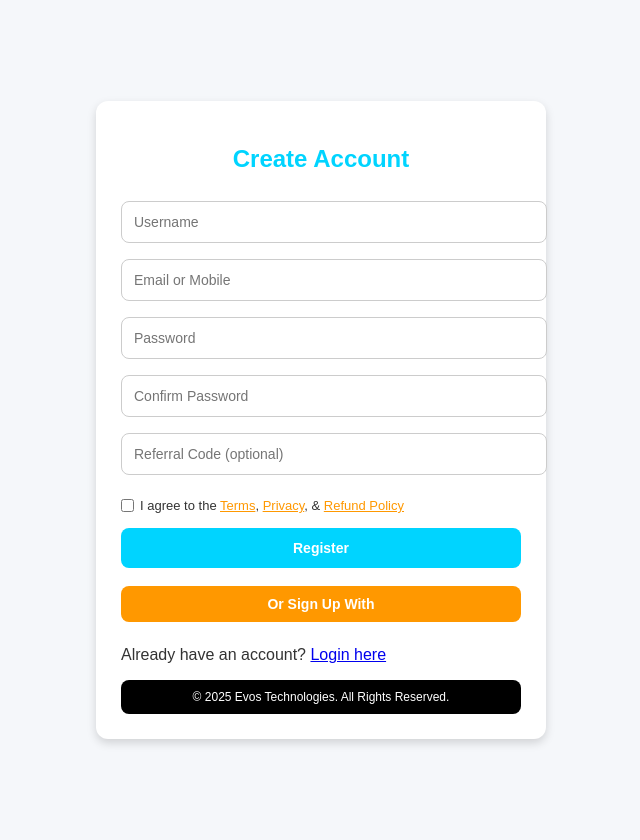
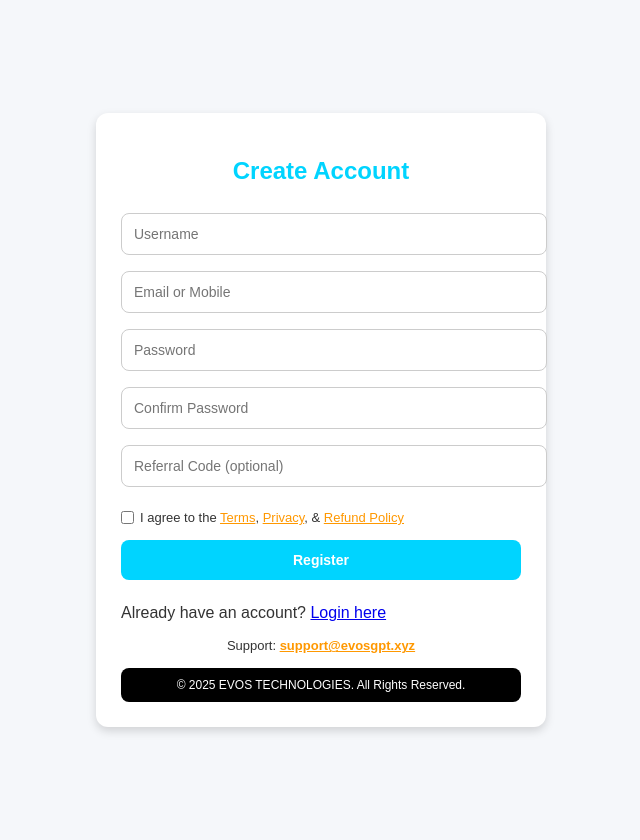
Before and after one commit to CalamitousLightning/evosgpt, a Flask app: page /register in a window 1280 px wide. Shown: the whole page, without its empty margins (319-959 px from the left). Run offline with Flask 3, Linux system fonts and the light colour scheme; some libraries are stand-ins or nearby versions.

Commit message:
Update register.html

```diff
--- a/templates/register.html
+++ b/templates/register.html
@@ -81,19 +81,6 @@
       background: #00bde0;
     }
 
-    .small-oauth-btn {
-      width: 100%;
-      background: var(--accent);
-      color: white;
-      padding: 10px;
-      margin-top: 10px;
-      border-radius: 8px;
-      cursor: pointer;
-      font-size: 14px;
-      font-weight: bold;
-      border: none;
-    }
-
     .terms-box {
       display: flex;
       align-items: center;
@@ -130,7 +117,7 @@
       color: #2e7d32;
     }
 
-    /* Main Modal for Terms */
+    /* Modal Styling */
     .modal {
       display: none;
       position: fixed;
@@ -168,44 +155,39 @@
       color: var(--accent);
     }
 
-    /* OAUTH POPUP MODAL  */
-    .oauth-modal {
-      display: none;
-      position: fixed;
-      z-index: 99999;
-      left: 0;
-      top: 0;
-      width: 100%;
-      height: 100%;
-      background: rgba(0,0,0,0.6);
-      justify-content: center;
-      align-items: center;
+    .modal h3 {
+      color: var(--primary-color);
+      margin-top: 0;
     }
 
-    .oauth-box {
-      width: 90%;
-      max-width: 350px;
-      background: var(--card-bg);
-      padding: 20px;
-      border-radius: 12px;
-      text-align: center;
+    .section-title {
+      margin-top: 20px;
+      font-weight: bold;
+      color: var(--accent);
     }
 
-    .oauth-btn {
+    .agree-btn {
+      background: var(--accent);
+      border: none;
+      color: #fff;
+      padding: 12px 15px;
+      border-radius: 8px;
+      cursor: pointer;
+      font-weight: bold;
+      margin-top: 15px;
       width: 100%;
-      padding: 12px;
-      margin-top: 10px;
-      border-radius: 8px;
-      color: white;
-      font-weight: bold;
-      border: none;
-      cursor: pointer;
     }
 
-    .google-btn { background: #db4437; }
-    .discord-btn { background: #5865F2; }
-    .facebook-btn { background: #1877f2; }
-    .apple-btn { background: #000; }
+    .support {
+      text-align: center;
+      font-size: 13px;
+      margin-top: 10px;
+    }
+
+    .support a {
+      color: var(--accent);
+      font-weight: bold;
+    }
 
     footer {
       text-align: center;
@@ -238,9 +220,6 @@
       </div>
 
       <button type="submit">Register</button>
-
-      <!-- OAUTH POPUP BUTTON -->
-      <button type="button" class="small-oauth-btn" id="openOAuth">Or Sign Up With</button>
     </form>
 
     {% if msg %}
@@ -249,10 +228,14 @@
 
     <p>Already have an account? <a href="/login">Login here</a></p>
 
-    <footer>© 2025 Evos Technologies. All Rights Reserved.</footer>
+    <div class="support">
+      Support: <a href="mailto:support@evosgpt.xyz">support@evosgpt.xyz</a>
+    </div>
+
+    <footer>© 2025 EVOS TECHNOLOGIES. All Rights Reserved.</footer>
   </div>
 
-  <!-- TERMS MODAL -->
+  <!-- FULL MODAL -->
   <div id="termsModal" class="modal">
     <div class="modal-content">
       <span class="close" id="closeModal">&times;</span>
@@ -260,45 +243,53 @@
       <h3>EVOSGPT Terms of Service, Privacy Policy & Refund Policy</h3>
 
       <h4 class="section-title">1. Acceptance of Terms</h4>
-      <p>By creating an EVOSGPT account, you agree to follow all terms listed here.</p>
+      <p>By creating an EVOSGPT account, you agree to follow all terms listed here. Updates may occur at any time.</p>
 
       <h4 class="section-title">2. General Usage</h4>
       <ul>
         <li>No illegal activities</li>
-        <li>No harmful content</li>
-        <li>No fraud</li>
+        <li>No harmful or fraudulent content</li>
+        <li>No hacking or reverse-engineering</li>
+        <li>No automated abuse</li>
       </ul>
 
-      <button class="agree-btn" id="agreeClose">Agree & Continue</button>
+      <h4 class="section-title">3. EVOSToken Policy</h4>
+      <p>Tokens have no monetary value and cannot be sold or withdrawn.</p>
+
+      <h4 class="section-title">4. Paid Tiers</h4>
+      <ul>
+        <li>Core – $1</li>
+        <li>Pro – $5</li>
+        <li>King – $9</li>
+      </ul>
+
+      <h4 class="section-title">5. Refund Policy</h4>
+      <p>Refunds only apply to failed activations or duplicate payments.</p>
+
+      <h4 class="section-title">6. Referral System</h4>
+      <p>Fraudulent referrals lead to suspension.</p>
+
+      <h4 class="section-title">7. Privacy Policy</h4>
+      <p>We collect minimal data and NEVER sell personal information.</p>
+
+      <h4 class="section-title">8. Account Security</h4>
+      <p>Users are responsible for safeguarding their passwords.</p>
+
+      <h4 class="section-title">9. Service Availability</h4>
+      <p>EVOSGPT may undergo maintenance occasionally.</p>
+
+      <button class="agree-btn" id="agreeClose">Agree & Close</button>
     </div>
   </div>
 
-  <!-- OAUTH POPUP -->
-  <div id="oauthModal" class="oauth-modal">
-    <div class="oauth-box">
-
-      <h3 style="color: var(--primary-color); margin-top:0;">Sign Up With</h3>
-
-      <button class="oauth-btn google-btn" onclick="oauthLogin('google')">Google</button>
-      <button class="oauth-btn discord-btn" onclick="oauthLogin('discord')">Discord</button>
-      <button class="oauth-btn facebook-btn" onclick="oauthLogin('facebook')">Facebook</button>
-      <button class="oauth-btn apple-btn" onclick="oauthLogin('apple')">Apple</button>
-
-      <br>
-      <button class="small-oauth-btn" id="closeOAuth">Close</button>
-    </div>
-  </div>
-
-  <script src="https://cdn.jsdelivr.net/npm/@supabase/supabase-js@2"></script>
-
   <script>
-    /* THEME */
+    /** Theme Setup **/
     const savedTheme = localStorage.getItem("theme");
     if (savedTheme) document.body.setAttribute("data-theme", savedTheme);
     else if (window.matchMedia("(prefers-color-scheme: dark)").matches)
       document.body.setAttribute("data-theme", "dark");
 
-    /* TERMS MODAL */
+    /** Modal Logic **/
     const modal = document.getElementById("termsModal");
     const openTerms = document.getElementById("openTerms");
     const openPrivacy = document.getElementById("openPrivacy");
@@ -310,6 +301,7 @@
       (modal.style.display = "flex");
 
     closeModal.onclick = () => (modal.style.display = "none");
+
     agreeClose.onclick = () => {
       modal.style.display = "none";
       document.getElementById("agree_terms").checked = true;
@@ -317,34 +309,13 @@
 
     window.onclick = (e) => {
       if (e.target === modal) modal.style.display = "none";
-      if (e.target === oauthModal) oauthModal.style.display = "none";
     };
 
-    /* OAUTH POPUP */
-    const oauthModal = document.getElementById("oauthModal");
-    document.getElementById("openOAuth").onclick = () => oauthModal.style.display = "flex";
-    document.getElementById("closeOAuth").onclick = () => oauthModal.style.display = "none";
-
-    /* SUPABASE */
-    const supabase = supabase.createClient(
-      "https://ttcavdmgylcxmzdijcsx.supabase.co",
-      "sys1q0zg3clqajs04p2yhkgf96nf4hmup9mdr8l38u6"
-    );
-
-    async function oauthLogin(provider) {
-      const { data, error } = await supabase.auth.signInWithOAuth({
-        provider,
-        options: { redirectTo: "https://evosgpt.xyz/oauth/callback" }
-      });
-
-      if (error) alert("OAuth Error: " + error.message);
-    }
-
-    /* VALIDATION */
+    /** Validation **/
     document.getElementById("registerForm").addEventListener("submit", (e) => {
       if (!document.getElementById("agree_terms").checked) {
         e.preventDefault();
-        alert("Please agree to the Terms before continuing.");
+        alert("Please agree to the Terms, Privacy, and Refund Policy before continuing.");
       }
     });
   </script>
```
